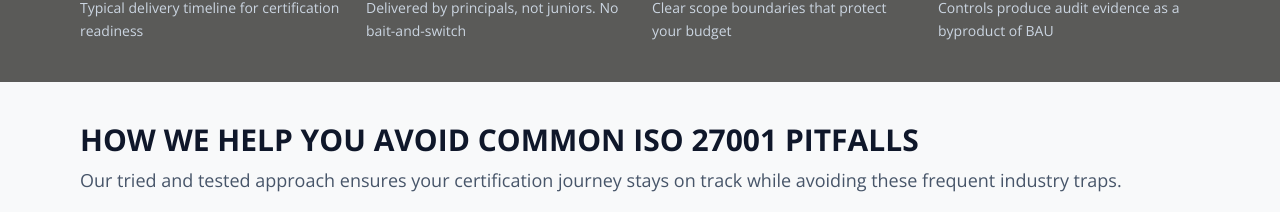
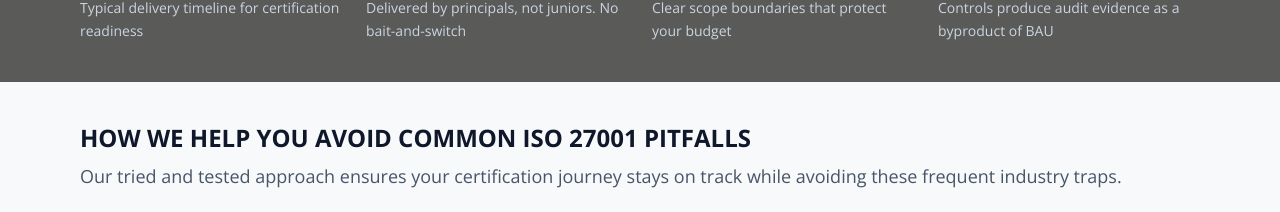
Before and after one commit to Sean3FACTOR/threefactor-glow-web, a React (Vite) app: page /services/iso-27001 in a window 1280 px wide. Shown: the part 2800-3012 px from the top of the page. Built offline with nearby package versions, Linux system fonts and the light colour scheme.

Commit message:
Reduce pitfall heading size

```diff
--- a/src/pages/ISO27001Page.tsx
+++ b/src/pages/ISO27001Page.tsx
@@ -914,7 +914,7 @@ const ISO27001Page = () => {
 
           {/* Problems & Solutions */}
           <div id="approach">
-            <h3 className="text-2xl md:text-3xl font-bold text-slate-900 uppercase mb-2">
+            <h3 className="text-xl md:text-2xl font-bold text-slate-900 uppercase mb-2">
               HOW WE HELP YOU AVOID COMMON ISO 27001 PITFALLS
             </h3>
             <p className="text-lg text-slate-600 mb-10">
```
